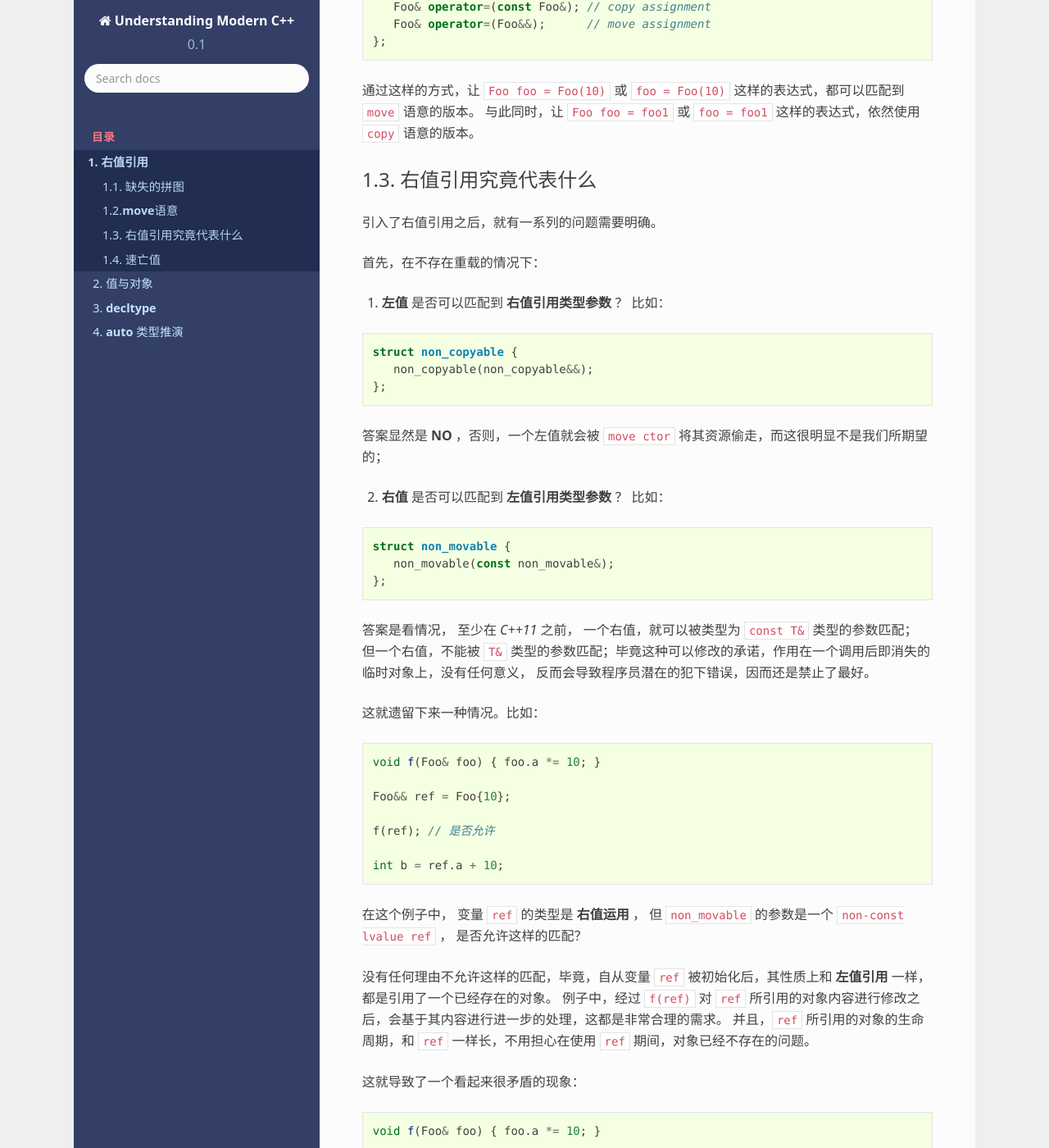
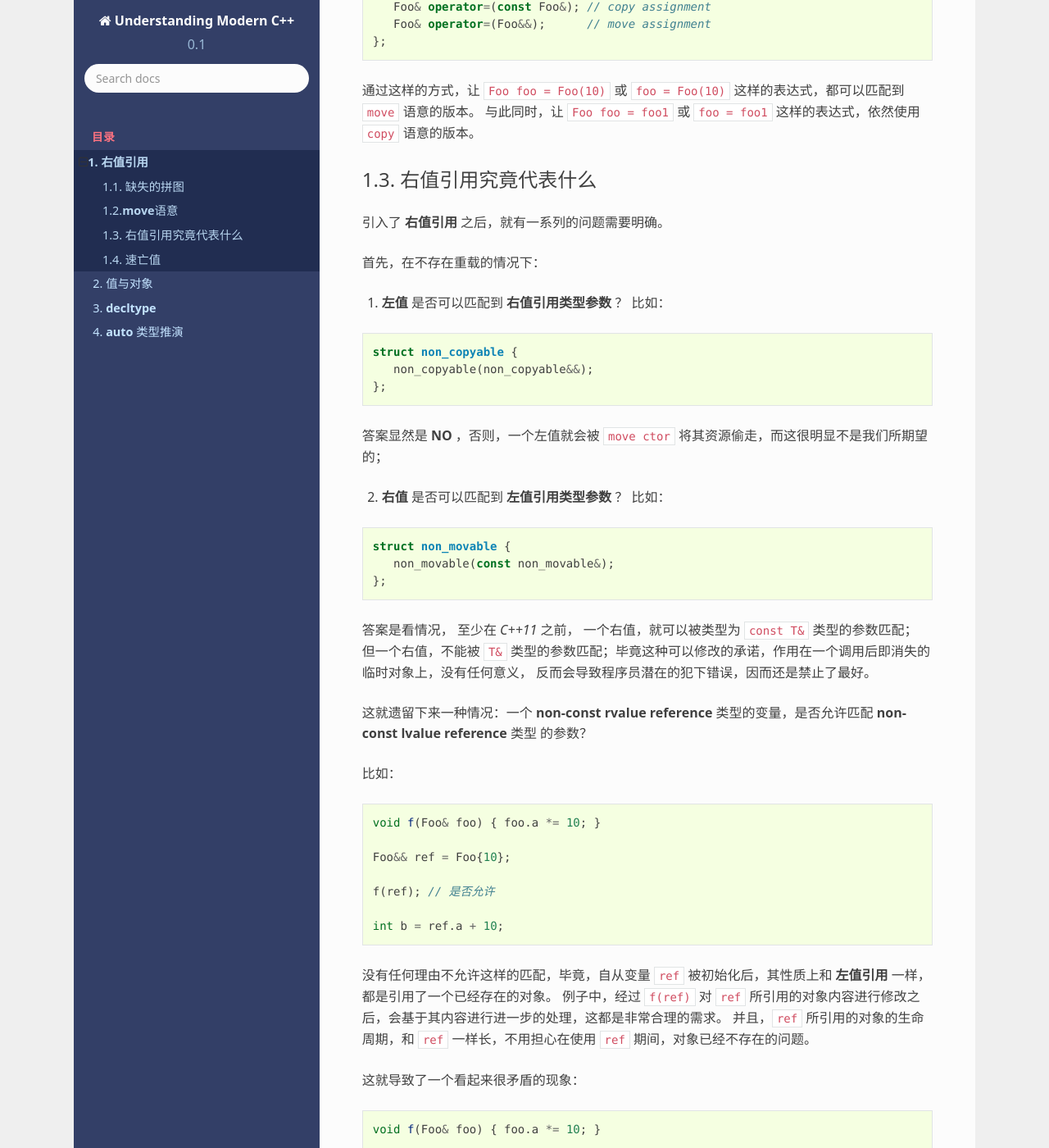
Before and after one commit to godsme/understand_modern_cpp, a Sphinx documentation site: the page built from docs/source/rvalue-ref.rst, in a window 1280 px wide and 1400 px high, scrolled down 2363 px. Shown: the whole window at 82% size. Built offline with Sphinx 7.4.7 and the Read the Docs theme 2.0.0, drawn with Linux system fonts in a browser that asks for light colours; formulas are drawn with MathJax 3; some of the changed text lies outside the part shown.

Commit message:
changed rvalue-ref

```diff
--- a/docs/source/rvalue-ref.rst
+++ b/docs/source/rvalue-ref.rst
@@ -16,8 +16,8 @@
 
 因而， **constness** 和 **引用** 的 **对象类别** 组合在一起，一共能产生四种类型的引用：
 
-1. **non-const lvalue reference**
-2. **const     lvalue reference**
+1. **const     lvalue reference**
+2. **non-const lvalue reference**
 3. **const     rvalue reference**
 4. **non-const rvalue reference**
 
@@ -109,7 +109,7 @@
 右值引用究竟代表什么
 ---------------------------
 
-引入了右值引用之后，就有一系列的问题需要明确。
+引入了 **右值引用** 之后，就有一系列的问题需要明确。
 
 首先，在不存在重载的情况下：
 
@@ -139,7 +139,10 @@
 但一个右值，不能被 ``T&`` 类型的参数匹配；毕竟这种可以修改的承诺，作用在一个调用后即消失的临时对象上，没有任何意义，
 反而会导致程序员潜在的犯下错误，因而还是禁止了最好。
 
-这就遗留下来一种情况。比如：
+这就遗留下来一种情况：一个 **non-const rvalue reference** 类型的变量，是否允许匹配 **non-const lvalue reference** 类型
+的参数？
+
+比如：
 
 .. code-block:: c++
 
@@ -152,13 +155,9 @@
    int b = ref.a + 10;
 
 
-在这个例子中， 变量 ``ref`` 的类型是 **右值运用** ， 但 ``non_movable`` 的参数是一个 ``non-const lvalue ref`` ，
-是否允许这样的匹配？
-
 没有任何理由不允许这样的匹配，毕竟，自从变量 ``ref`` 被初始化后，其性质上和 **左值引用** 一样，都是引用了一个已经存在的对象。
 例子中，经过 ``f(ref)`` 对 ``ref`` 所引用的对象内容进行修改之后，会基于其内容进行进一步的处理，这都是非常合理的需求。
 并且，``ref`` 所引用的对象的生命周期，和 ``ref`` 一样长，不用担心在使用 ``ref`` 期间，对象已经不存在的问题。
-
 
 这就导致了一个看起来很矛盾的现象：
 
```
